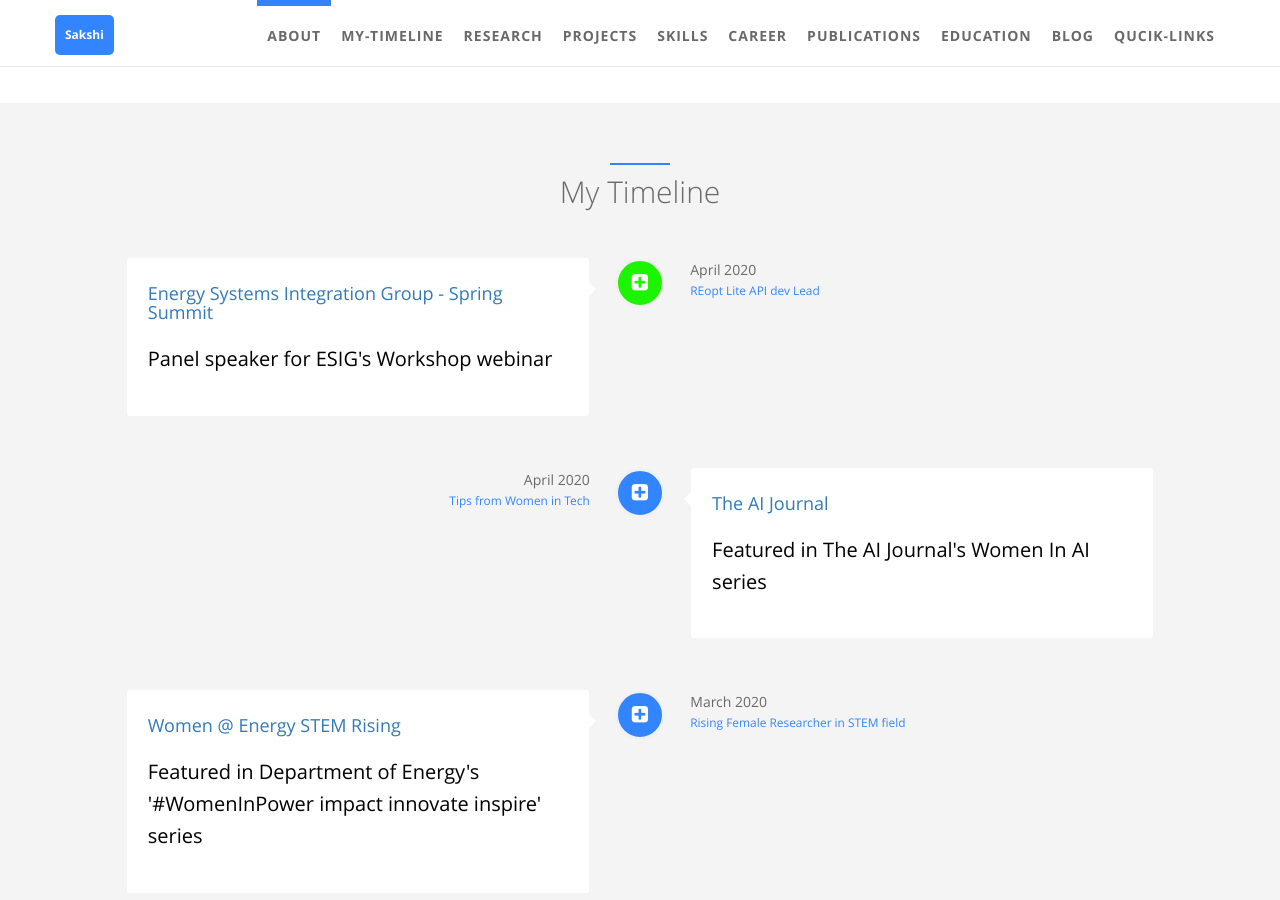
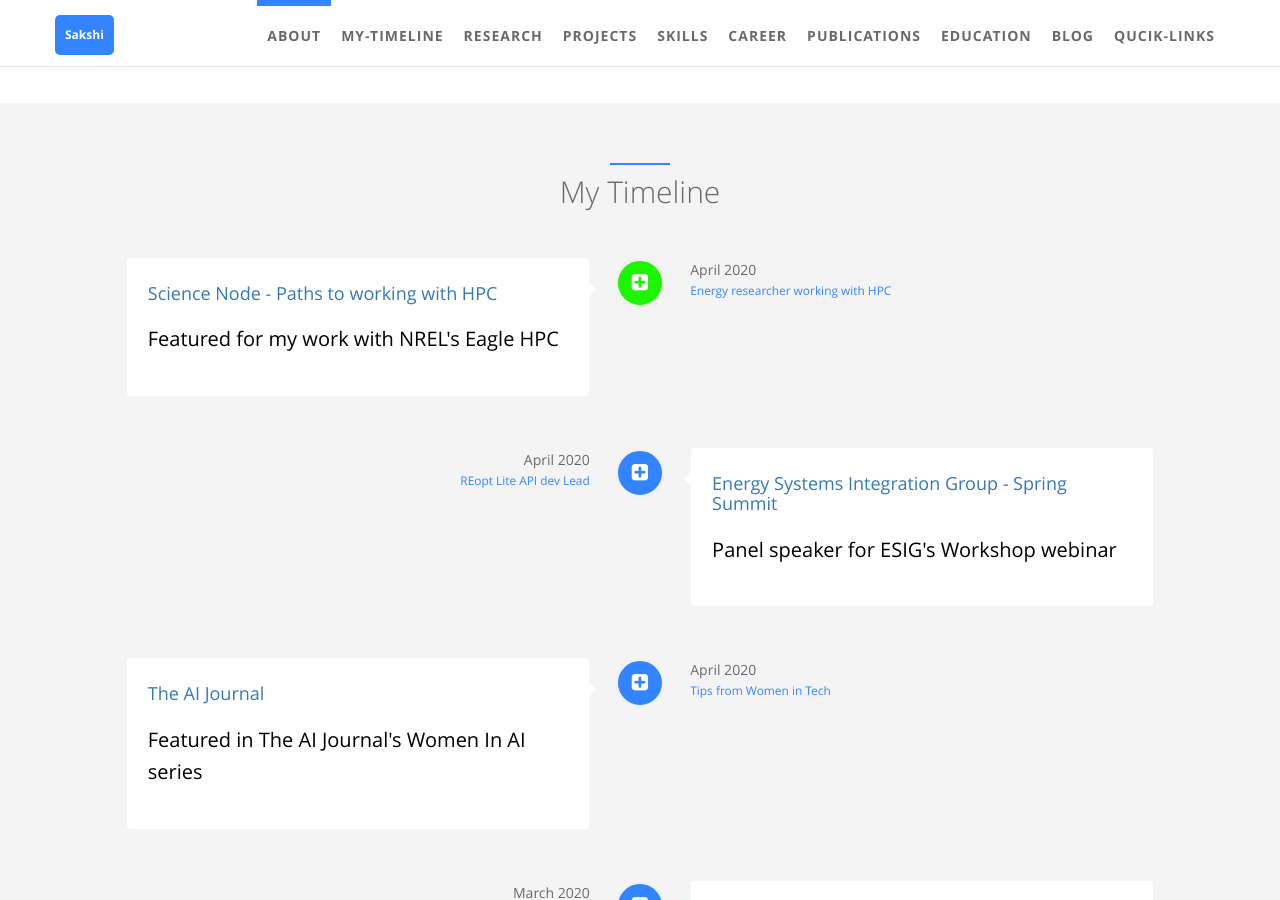
Before and after one commit to sakshi-mishra/sakshi-mishra.github.io, a Jekyll site: the page built from index.html, in a window 1280 px wide and 900 px high, scrolled down 1331 px. Built offline with Jekyll 4.4.1, drawn with Linux system fonts in a browser that asks for light colours.

Commit message:
add Science Node feature info

```diff
--- a/_data/index/my-timeline.yml
+++ b/_data/index/my-timeline.yml
@@ -1,5 +1,21 @@
 # timeline section data
 # if you don't have language feature(language.yml is empty), ignore "i18n" items
+- name:
+    detail: Science Node - Paths to working with HPC
+    i18n: company_a
+    url: https://sciencenode.org/feature/Paths%20to%20HPC%20Sakshi%20Mishra.php
+  desc:
+    detail: Featured for my work with NREL's Eagle HPC
+    i18n: company_a_desc
+  date:
+    detail: April 2020
+    i18n: company_a_date
+  job:
+    detail: Energy researcher working with HPC
+    i18n: company_a_job
+  icon: fa-plus-square
+  present: true
+
 - name:
     detail: Energy Systems Integration Group - Spring Summit
     i18n: company_a
@@ -14,7 +30,7 @@
     detail: REopt Lite API dev Lead
     i18n: company_a_job
   icon: fa-plus-square
-  present: true
+  present: false
 
 - name:
     detail: The AI Journal
```
